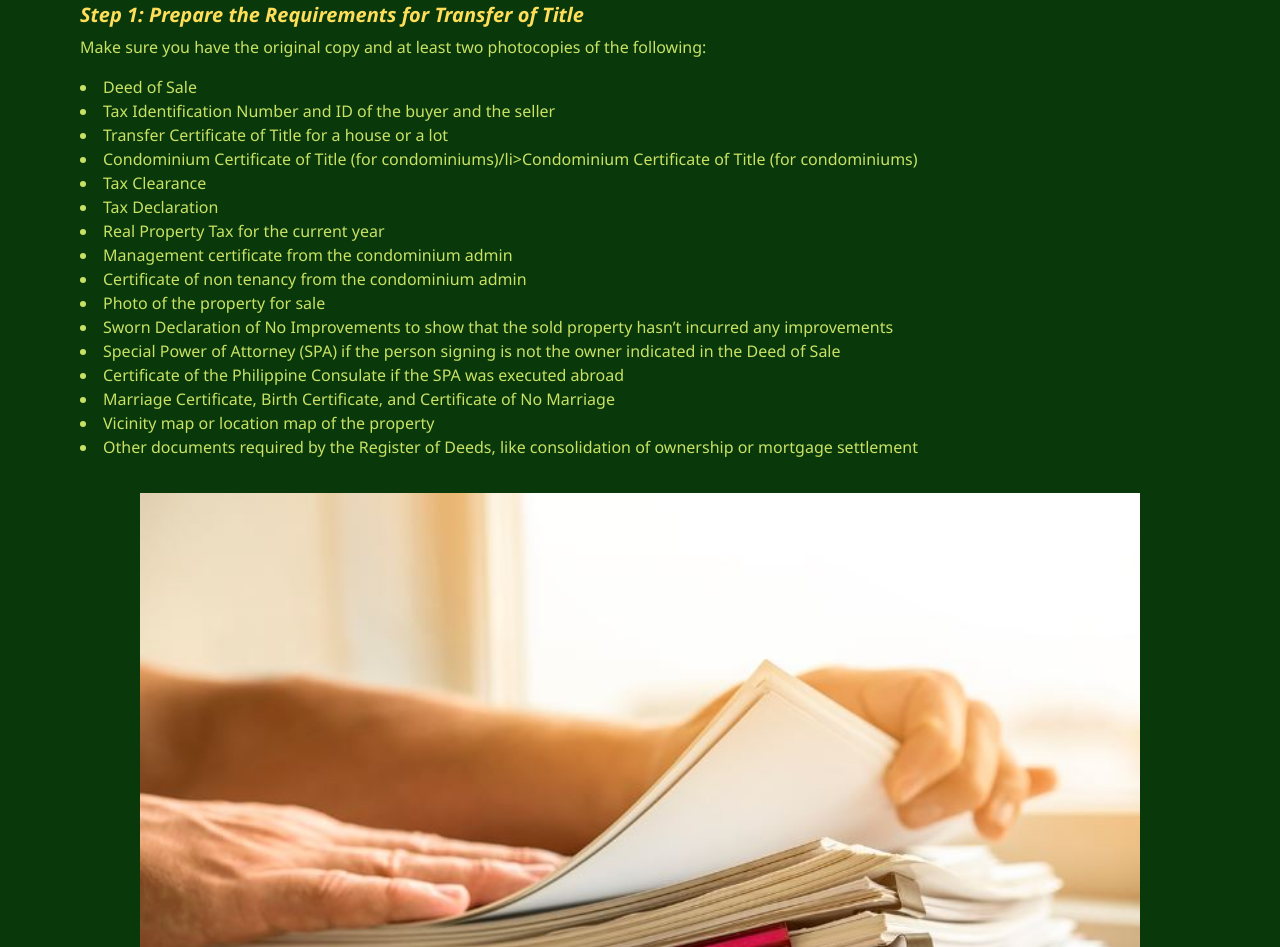
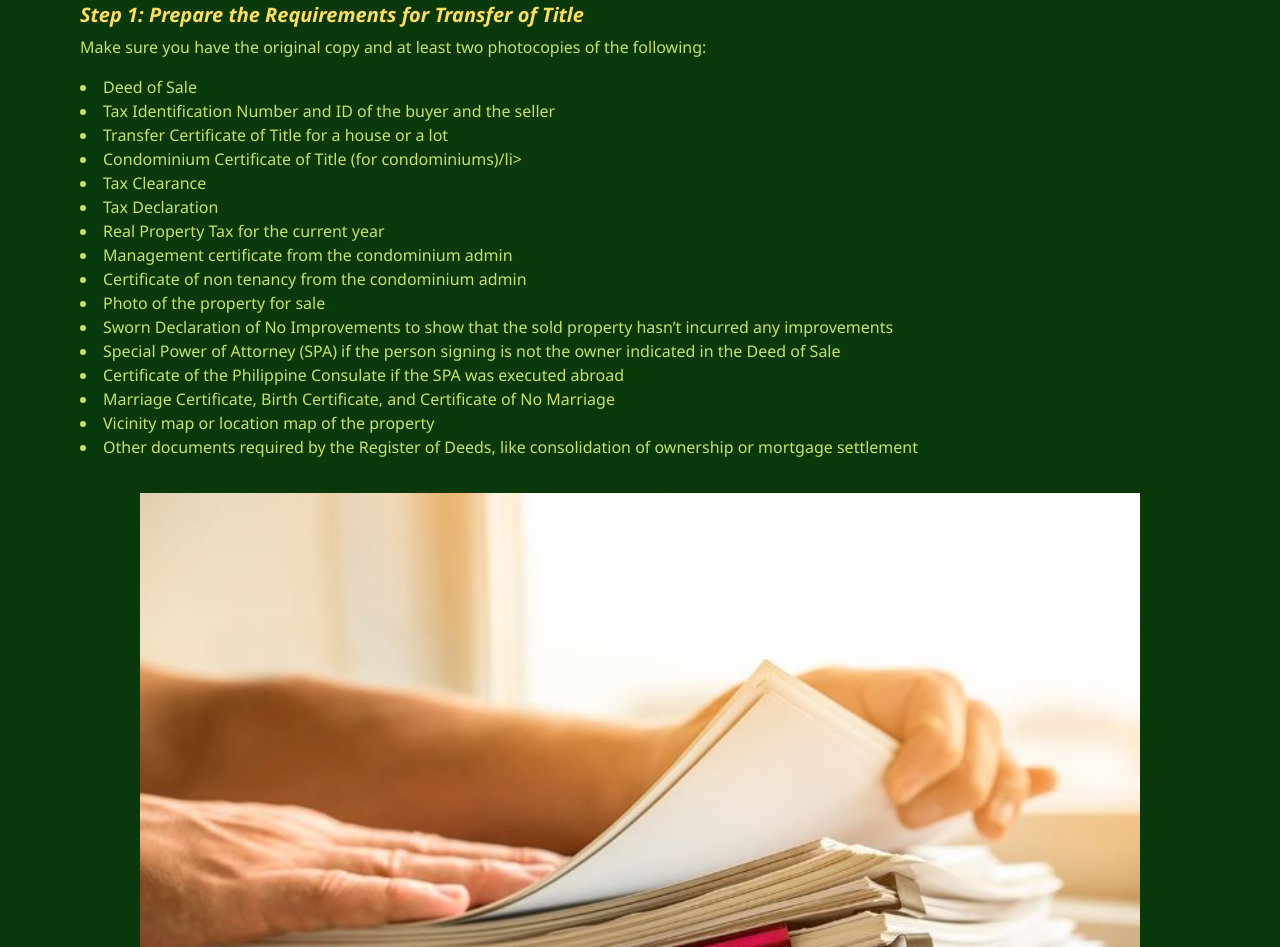
Before and after one commit to tetheresemarie/kodego-demo, a plain HTML site: page MP1Docs.html in a window 1280 px wide. Shown: the part 1588-2535 px from the top of the page. Drawn offline with nearby package versions, Linux system fonts and the light colour scheme.

Commit message:
Update MP1Docs.html
Modified MP1Docs.html

```diff
--- a/MP1Docs.html
+++ b/MP1Docs.html
@@ -222,7 +222,7 @@
                <li>Deed of Sale</li>
                <li>Tax Identification Number and ID of the buyer and the seller</li>
                <li>Transfer Certificate of Title for a house or a lot</li>
-               <li>Condominium Certificate of Title (for condominiums)/li>Condominium Certificate of Title (for condominiums)
+               <li>Condominium Certificate of Title (for condominiums)/li>
                <li>Tax Clearance</li>
                <li>Tax Declaration</li>
                <li>Real Property Tax for the current year</li>
```
